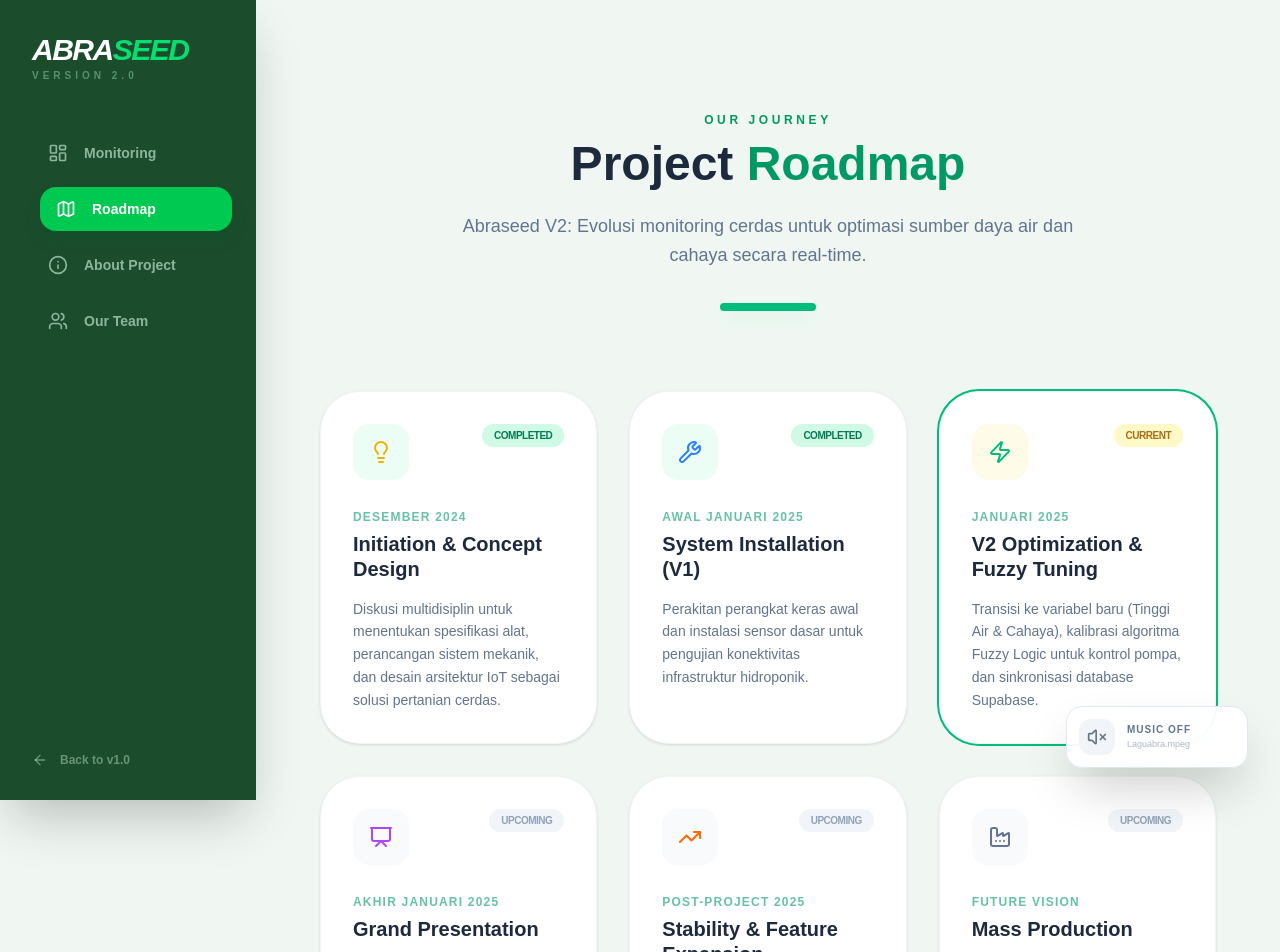
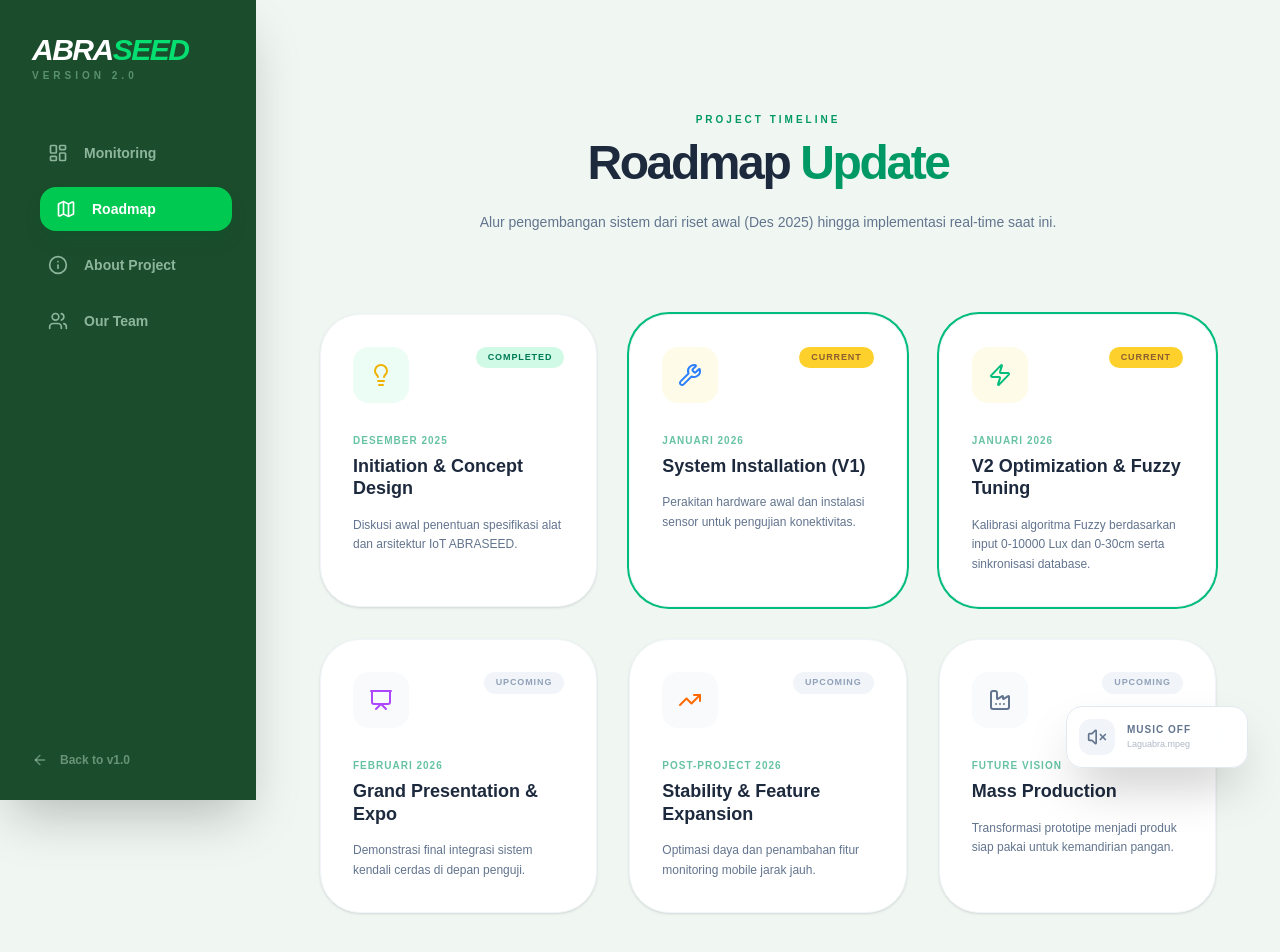
Before and after one commit to premakathastudio/abraseed-web, a Next.js app: page /v2/roadmap in a window 1280 px wide. Shown: the top 952 px of the page. Built offline with nearby package versions, Linux system fonts and the light colour scheme.

Commit message:
up roadmap

```diff
--- a/app/v2/roadmap/page.tsx
+++ b/app/v2/roadmap/page.tsx
@@ -1,6 +1,6 @@
 "use client";
 
-import React from 'react';
+import React, { useMemo } from 'react';
 import {
   Lightbulb,
   Wrench,
@@ -10,62 +10,78 @@ import {
   Factory
 } from 'lucide-react';
 
-const steps = [
+export default function RoadmapSection() {
+  const steps = useMemo(() => {
+    const now = new Date();
+    const currentMonth = now.getMonth();
+    const currentYear = now.getFullYear();
+
+    const data = [
       {
         title: "Initiation & Concept Design",
-    date: "Desember 2024",
-    desc: "Diskusi multidisiplin untuk menentukan spesifikasi alat, perancangan sistem mekanik, dan desain arsitektur IoT sebagai solusi pertanian cerdas.",
-    status: "completed",
+        targetDate: new Date(2025, 11), // Desember 2025
+        dateLabel: "Desember 2025",
+        desc: "Diskusi awal penentuan spesifikasi alat dan arsitektur IoT ABRASEED.",
         icon: <Lightbulb className="text-yellow-500" />
       },
       {
         title: "System Installation (V1)",
-    date: "Awal Januari 2025",
-    desc: "Perakitan perangkat keras awal dan instalasi sensor dasar untuk pengujian konektivitas infrastruktur hidroponik.",
-    status: "completed",
+        targetDate: new Date(2026, 0), // Januari 2026
+        dateLabel: "Januari 2026",
+        desc: "Perakitan hardware awal dan instalasi sensor untuk pengujian konektivitas.",
         icon: <Wrench className="text-blue-500" />
       },
       {
         title: "V2 Optimization & Fuzzy Tuning",
-    date: "Januari 2025",
-    desc: "Transisi ke variabel baru (Tinggi Air & Cahaya), kalibrasi algoritma Fuzzy Logic untuk kontrol pompa, dan sinkronisasi database Supabase.",
-    status: "current",
+        targetDate: new Date(2026, 0), // Januari 2026 (Tahap Intensif)
+        dateLabel: "Januari 2026",
+        desc: "Kalibrasi algoritma Fuzzy berdasarkan input 0-10000 Lux dan 0-30cm serta sinkronisasi database.",
         icon: <Zap className="text-emerald-500" />
       },
       {
-    title: "Grand Presentation",
-    date: "Akhir Januari 2025",
-    desc: "Demonstrasi final proyek integrasi lintas mata kuliah (IoT, Otomasi Industri, Kendali Cerdas, dan Web) di depan penguji dengan data V2.",
-    status: "upcoming",
+        title: "Grand Presentation & Expo",
+        targetDate: new Date(2026, 1), // Februari 2026 (Sekarang)
+        dateLabel: "Februari 2026",
+        desc: "Demonstrasi final integrasi sistem kendali cerdas di depan penguji.",
         icon: <Presentation className="text-purple-500" />
       },
       {
         title: "Stability & Feature Expansion",
-    date: "Post-Project 2025",
-    desc: "Pengembangan versi mandiri, optimasi konsumsi daya, dan penambahan fitur monitoring jarak jauh berbasis mobile yang lebih komprehensif.",
-    status: "upcoming",
+        targetDate: new Date(2026, 5), // Juni 2026
+        dateLabel: "Post-Project 2026",
+        desc: "Optimasi daya dan penambahan fitur monitoring mobile jarak jauh.",
         icon: <TrendingUp className="text-orange-500" />
       },
       {
         title: "Mass Production",
-    date: "Future Vision",
-    desc: "Transformasi prototipe menjadi produk siap pakai untuk mendukung kemandirian pangan melalui teknologi Smart Farming.",
-    status: "upcoming",
+        targetDate: new Date(2027, 0), // Masa Depan
+        dateLabel: "Future Vision",
+        desc: "Transformasi prototipe menjadi produk siap pakai untuk kemandirian pangan.",
         icon: <Factory className="text-slate-500" />
       }
     ];
 
-export default function RoadmapSection() {
+    return data.map(step => {
+      let status = "upcoming";
+      if (currentYear > step.targetDate.getFullYear() ||
+         (currentYear === step.targetDate.getFullYear() && currentMonth > step.targetDate.getMonth())) {
+        status = "completed";
+      } else if (currentYear === step.targetDate.getFullYear() && currentMonth === step.targetDate.getMonth()) {
+        status = "current";
+      }
+      return { ...step, status };
+    });
+  }, []);
+
   return (
     <section className="py-16 px-4 bg-transparent">
       <div className="max-w-5xl mx-auto">
         <div className="mb-20 text-center">
-          <h2 className="text-emerald-600 font-bold tracking-[0.3em] uppercase text-xs mb-3">Our Journey</h2>
-          <h1 className="text-5xl font-black text-slate-800 mb-6">Project <span className="text-emerald-600">Roadmap</span></h1>
-          <p className="text-slate-500 max-w-2xl mx-auto text-lg leading-relaxed font-medium">
-            Abraseed V2: Evolusi monitoring cerdas untuk optimasi sumber daya air dan cahaya secara real-time.
+          <h2 className="text-emerald-600 font-bold tracking-[0.3em] uppercase text-[10px] mb-3">Project Timeline</h2>
+          <h1 className="text-5xl font-black text-slate-800 mb-6 tracking-tighter">Roadmap <span className="text-emerald-600">Update</span></h1>
+          <p className="text-slate-500 max-w-2xl mx-auto text-sm leading-relaxed font-medium">
+            Alur pengembangan sistem dari riset awal (Des 2025) hingga implementasi real-time saat ini.
           </p>
-          <div className="w-24 h-2 bg-emerald-500 mx-auto mt-8 rounded-full shadow-lg shadow-emerald-200"></div>
         </div>
 
         <div className="grid grid-cols-1 md:grid-cols-2 lg:grid-cols-3 gap-8">
@@ -76,40 +92,25 @@ export default function RoadmapSection() {
                 ${step.status === 'current' ? 'ring-2 ring-emerald-500 shadow-emerald-100' : 'shadow-sm'}`}
             >
               <div className="flex justify-between items-start mb-6">
-                <div className={`p-4 rounded-2xl ${step.status === 'completed' ? 'bg-emerald-50' : step.status === 'current' ? 'bg-yellow-50' : 'bg-slate-50'} transition-colors`}>
+                <div className={`p-4 rounded-2xl ${step.status === 'completed' ? 'bg-emerald-50' : step.status === 'current' ? 'bg-yellow-50' : 'bg-slate-50'}`}>
                   {step.icon}
                 </div>
-                <span className={`text-[10px] font-black uppercase tracking-tighter px-3 py-1 rounded-full
-                  ${step.status === 'completed' ? 'bg-emerald-100 text-emerald-700' : step.status === 'current' ? 'bg-yellow-100 text-yellow-700 animate-pulse' : 'bg-slate-100 text-slate-400'}`}>
+                <span className={`text-[9px] font-black uppercase tracking-widest px-3 py-1 rounded-full
+                  ${step.status === 'completed' ? 'bg-emerald-100 text-emerald-700' : step.status === 'current' ? 'bg-yellow-400 text-yellow-900 animate-pulse' : 'bg-slate-100 text-slate-400'}`}>
                   {step.status}
                 </span>
               </div>
-
               <div className="mb-4">
-                <span className="text-xs font-bold text-emerald-600/60 uppercase tracking-widest">{step.date}</span>
-                <h3 className="text-xl font-black text-slate-800 mt-1 leading-tight">{step.title}</h3>
+                <span className="text-[10px] font-bold text-emerald-600/60 uppercase tracking-widest">{step.dateLabel}</span>
+                <h3 className="text-lg font-black text-slate-800 mt-1 leading-tight">{step.title}</h3>
               </div>
-
-              <p className="text-sm text-slate-500 leading-relaxed font-medium">
-                {step.desc}
-              </p>
-
+              <p className="text-xs text-slate-500 leading-relaxed font-medium">{step.desc}</p>
               <div className={`absolute bottom-0 left-1/2 -translate-x-1/2 w-0 h-1.5 rounded-t-full transition-all duration-500 group-hover:w-1/2
                 ${step.status === 'completed' ? 'bg-emerald-500' : step.status === 'current' ? 'bg-yellow-500' : 'bg-slate-300'}`}>
               </div>
             </div>
           ))}
         </div>
-
-        <div className="mt-20 p-10 rounded-[3rem] bg-[#1b4d2c] text-white text-center relative overflow-hidden shadow-2xl">
-          <div className="absolute top-0 right-0 p-10 opacity-10">
-            <Factory size={120} />
-          </div>
-          <h3 className="text-2xl font-black mb-4 relative z-10 uppercase tracking-tight">Visi Masa Depan</h3>
-          <p className="max-w-3xl mx-auto text-green-100/80 leading-relaxed italic relative z-10 font-medium">
-            "Menjadikan Abraseed sebagai standar baru dalam otomasi pertanian presisi yang terjangkau, andal, dan siap mendukung ketahanan pangan global."
-          </p>
-        </div>
       </div>
     </section>
   );
```
Lines whose indentation alone changed are shown as unchanged.
